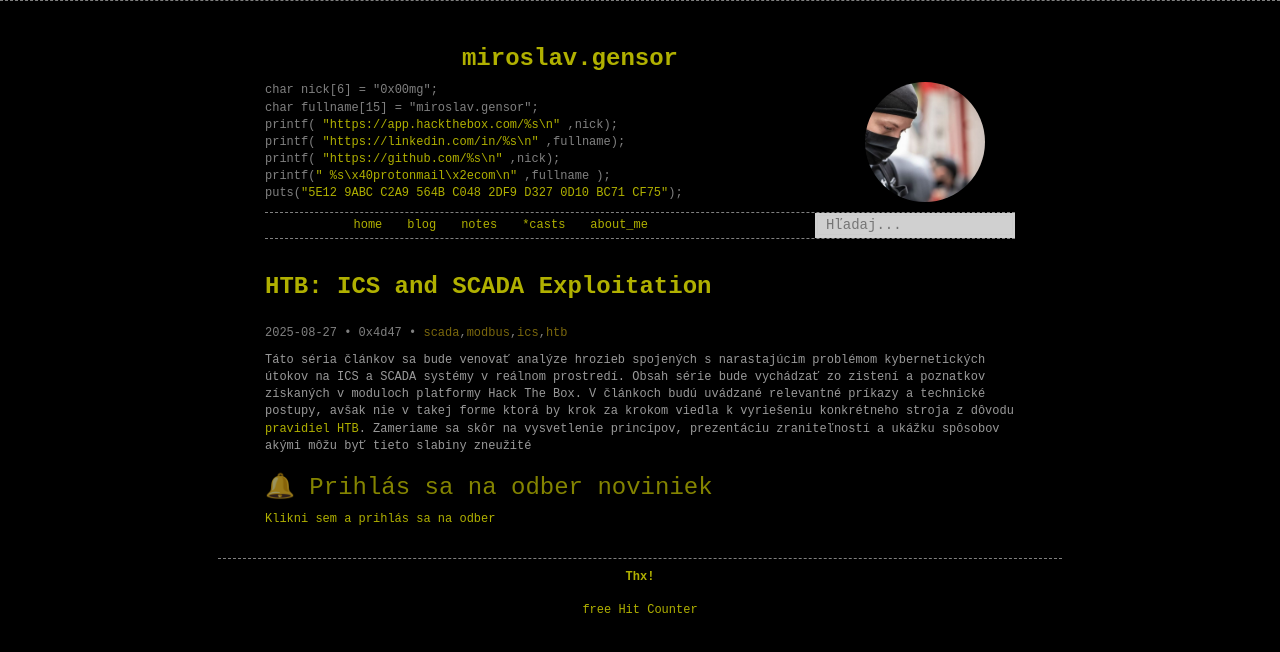
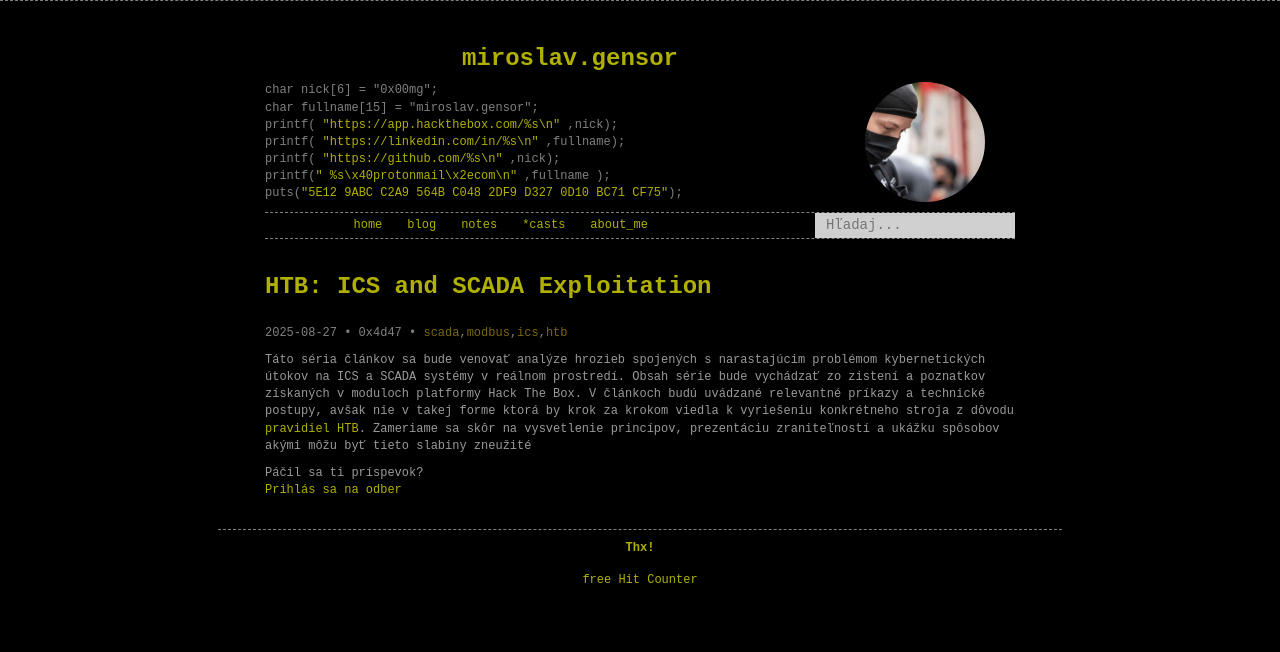
Before and after one commit to 0x00mg/0x00mg.github.io, a Jekyll site: the page built from _posts/2025/2025-08-27-HTB:-ICS and SCADA Exploitation: Watch Tower.md, in a window 1280 px wide. Shown: the top 652 px of the page. Built offline with Jekyll 4.4.1, drawn with Linux system fonts in a browser that asks for light colours.

Commit message:
Update post.html

```diff
--- a/_layouts/post.html
+++ b/_layouts/post.html
@@ -21,11 +21,11 @@ layout: page
 
 		<!-- Subscription link (Ecomail) -->
 		<div class="subscribe-box">
-		  <h3>🔔 Prihlás sa na odber noviniek</h3>
+		  Páčil sa ti príspevok?
 		  <p>
 		    <a href="https://0x00mg.ecomailapp.cz/public/subscribe/1/43c2cd496486bcc27217c3e790fb4088"
 		       target="_blank" rel="noopener noreferrer">
-		      Klikni sem a prihlás sa na odber
+		      Prihlás sa na odber
 		    </a>
 		  </p>
 		</div>
```
